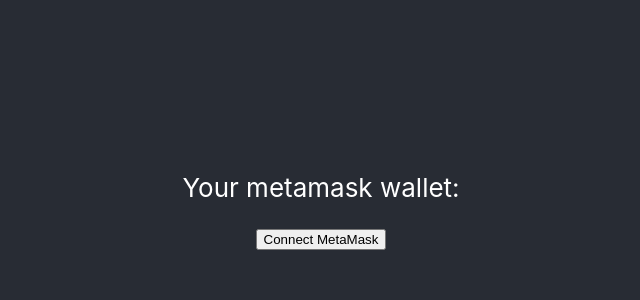
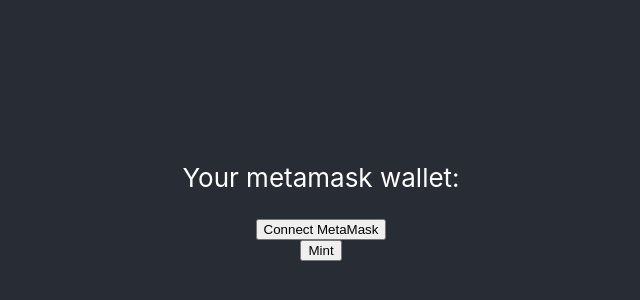
Before and after one commit to paulsttoma/ropsten, a React (Create React App) app: page / in a window 1280 px wide. Shown: the part 202-502 px from the top of the page, without its empty margins (319-959 px from the left). Built offline with nearby package versions, Linux system fonts and the light colour scheme.

Commit message:
meta and mint

```diff
--- a/src/App.js
+++ b/src/App.js
@@ -5,6 +5,74 @@
 function App() {
 
   const [addr, setAddr] = useState('')
+
+  function safeMint(){
+
+    const ABI = [
+      {
+        "anonymous": false,
+        "inputs": [
+          {
+            "indexed": true,
+            "internalType": "address",
+            "name": "previousOwner",
+            "type": "address"
+          },
+          {
+            "indexed": true,
+            "internalType": "address",
+            "name": "newOwner",
+            "type": "address"
+          }
+        ],
+        "name": "OwnershipTransferred",
+        "type": "event"
+      },
+      {
+        "inputs": [],
+        "name": "owner",
+        "outputs": [
+          {
+            "internalType": "address",
+            "name": "",
+            "type": "address"
+          }
+        ],
+        "stateMutability": "view",
+        "type": "function"
+      },
+      {
+        "inputs": [],
+        "name": "renounceOwnership",
+        "outputs": [],
+        "stateMutability": "nonpayable",
+        "type": "function"
+      },
+      {
+        "inputs": [
+          {
+            "internalType": "address",
+            "name": "newOwner",
+            "type": "address"
+          }
+        ],
+        "name": "transferOwnership",
+        "outputs": [],
+        "stateMutability": "nonpayable",
+        "type": "function"
+      }
+    ]
+
+    const owner = "0xA8a42DFa45Ef70C33f092D57e8A886b4afE68BA2";
+
+    var contract = new Web3.eth.Contract(ABI,owner);
+
+    console.log(contract);
+
+  }
+
+
+
 
   function metamask(){
 
@@ -16,7 +84,6 @@
       setAddr(accounts[0])
 
     })
-
   }
   else if (window.web3){
     window.web3 = new Web3(window.web3.currentProvider)
@@ -31,9 +98,9 @@
       <header className="App-header">
         <p> Your metamask wallet: {addr} </p>
         <button onClick={metamask}>Connect MetaMask</button>
+        <button onClick={safeMint}>Mint</button>
       </header>
     </div>
-  );
-}
+  );}
 
 export default App;
```
Also changed, not shown: src/logo.svg (deleted).
